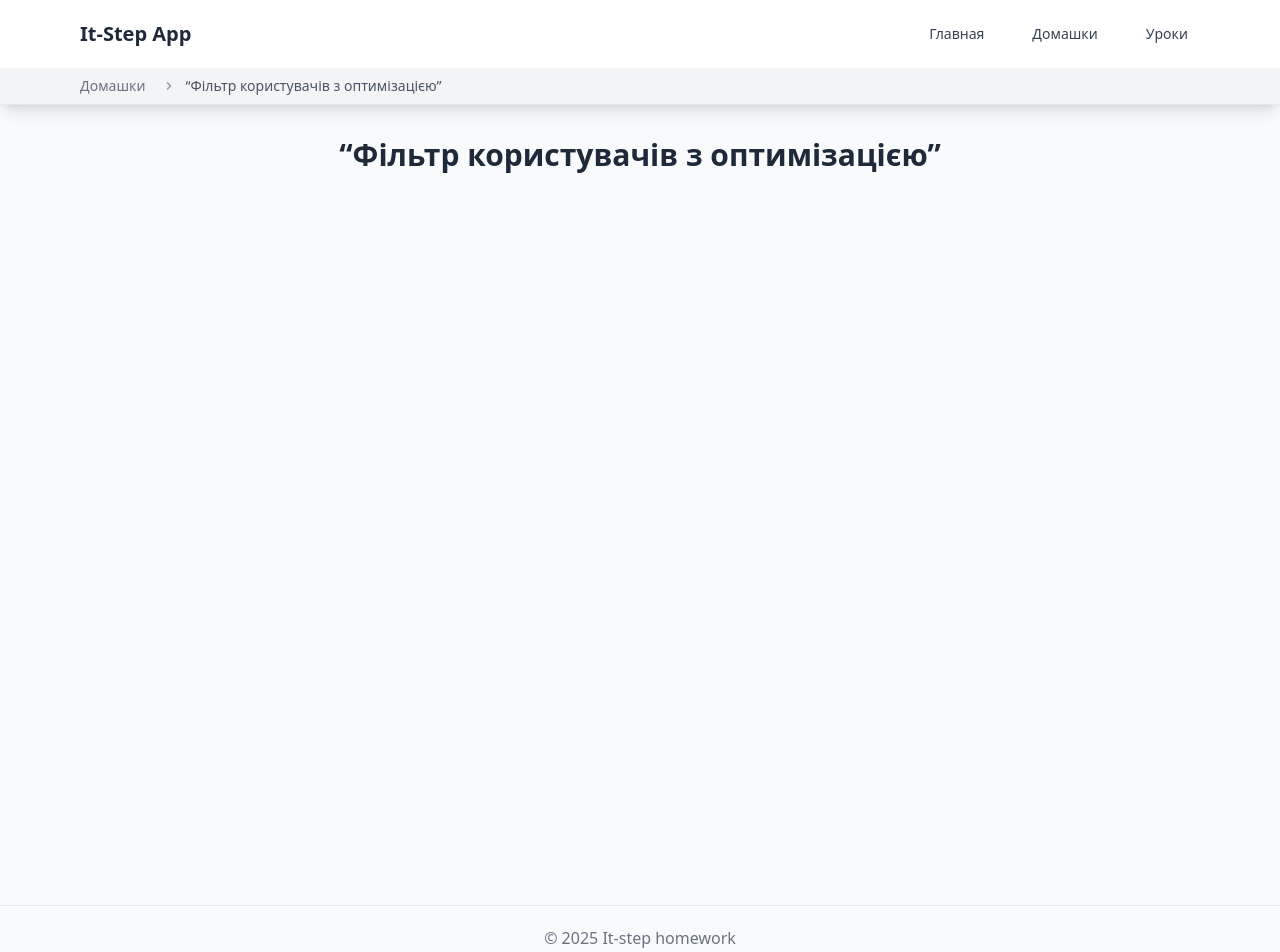
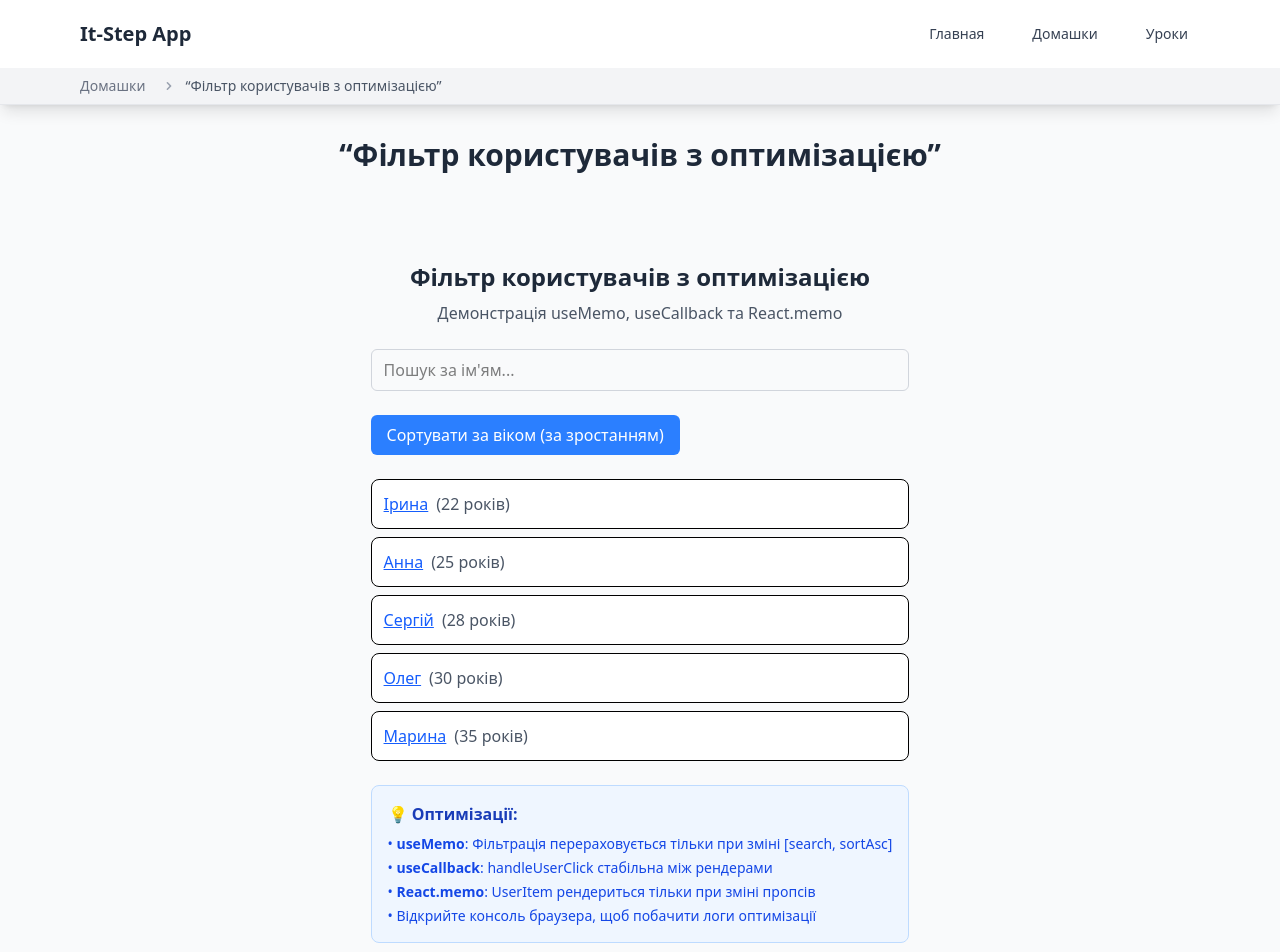
Before and after one commit to GGx321/It-step-homework, a React (Vite) app: page /homeworks/10 in a window 1280 px wide. Shown: the top 952 px of the page. Built offline with nearby package versions, Linux system fonts and the light colour scheme.

Commit message:
✨ Add Homework 10 component; implement UserFilterApp with user filtering and sorting

```diff
--- a/src/homeworks/10.tsx
+++ b/src/homeworks/10.tsx
@@ -1,9 +1,10 @@
 import HomeworkPage from '../components/HomeworkPage';
+import UserFilterApp from './components/UserFilterApp';
 
-export default function Homework9() {
+export default function Homework10() {
   return (
     <HomeworkPage>
-      <></>
+      <UserFilterApp />
     </HomeworkPage>
   );
 }
--- /dev/null
+++ b/src/homeworks/components/UserFilterApp.tsx
@@ -0,0 +1,107 @@
+import React, { useState, useMemo, useCallback } from 'react';
+import UserItem from './UserItem';
+
+interface User {
+  id: number;
+  name: string;
+  age: number;
+}
+
+const USERS: User[] = [
+  { id: 1, name: 'Анна', age: 25 },
+  { id: 2, name: 'Олег', age: 30 },
+  { id: 3, name: 'Ірина', age: 22 },
+  { id: 4, name: 'Сергій', age: 28 },
+  { id: 5, name: 'Марина', age: 35 },
+];
+
+const UserFilterApp: React.FC = () => {
+  const [search, setSearch] = useState('');
+  const [sortAsc, setSortAsc] = useState(true);
+
+  // useMemo для мемоізації фільтрації та сортування
+  // Залежності: [search, sortAsc]
+  const filteredAndSortedUsers = useMemo(() => {
+    console.log('🔄 Виконується фільтрація та сортування');
+
+    // Фільтрація за ім'ям (реєстр не враховується)
+    const filtered = USERS.filter((user) =>
+      user.name.toLowerCase().includes(search.toLowerCase()),
+    );
+
+    // Сортування за віком
+    const sorted = filtered.sort((a, b) => {
+      return sortAsc ? a.age - b.age : b.age - a.age;
+    });
+
+    return sorted;
+  }, [search, sortAsc]);
+
+  // useCallback для стабільності функції
+  const handleUserClick = useCallback((user: User) => {
+    alert(`${user.name}, ${user.age} років`);
+  }, []);
+
+  return (
+    <div className="mx-auto max-w-2xl space-y-6 p-6">
+      <div className="text-center">
+        <h2 className="mb-2 text-2xl font-bold text-gray-800">
+          Фільтр користувачів з оптимізацією
+        </h2>
+        <p className="text-gray-600">
+          Демонстрація useMemo, useCallback та React.memo
+        </p>
+      </div>
+
+      {/* Поле пошуку */}
+      <div>
+        <input
+          type="text"
+          value={search}
+          onChange={(e) => setSearch(e.target.value)}
+          placeholder="Пошук за ім'ям..."
+          className="w-full rounded-md border border-gray-300 px-3 py-2"
+        />
+      </div>
+
+      {/* Кнопка сортування */}
+      <div>
+        <button
+          onClick={() => setSortAsc(!sortAsc)}
+          className="rounded-md bg-blue-500 px-4 py-2 text-white hover:bg-blue-600"
+        >
+          Сортувати за віком ({sortAsc ? 'за зростанням' : 'за спаданням'})
+        </button>
+      </div>
+
+      {/* Список користувачів */}
+      <div className="space-y-2">
+        {filteredAndSortedUsers.map((user) => (
+          <UserItem key={user.id} user={user} onUserClick={handleUserClick} />
+        ))}
+      </div>
+
+      {/* Інформація про оптимізацію */}
+      <div className="rounded-lg border border-blue-200 bg-blue-50 p-4">
+        <h4 className="mb-2 font-semibold text-blue-800">💡 Оптимізації:</h4>
+        <ul className="space-y-1 text-sm text-blue-700">
+          <li>
+            • <strong>useMemo</strong>: Фільтрація перераховується тільки при
+            зміні [search, sortAsc]
+          </li>
+          <li>
+            • <strong>useCallback</strong>: handleUserClick стабільна між
+            рендерами
+          </li>
+          <li>
+            • <strong>React.memo</strong>: UserItem рендериться тільки при зміні
+            пропсів
+          </li>
+          <li>• Відкрийте консоль браузера, щоб побачити логи оптимізації</li>
+        </ul>
+      </div>
+    </div>
+  );
+};
+
+export default UserFilterApp;
--- /dev/null
+++ b/src/homeworks/components/UserItem.tsx
@@ -0,0 +1,34 @@
+import React from 'react';
+
+interface User {
+  id: number;
+  name: string;
+  age: number;
+}
+
+interface UserItemProps {
+  user: User;
+  onUserClick: (user: User) => void;
+}
+
+// React.memo для оптимізації - компонент перерендериться
+// тільки якщо змінились пропси
+const UserItem = React.memo(({ user, onUserClick }: UserItemProps) => {
+  console.log(`UserItem рендериться для користувача: ${user.name}`);
+
+  return (
+    <div className="rounded-lg border bg-white p-3">
+      <button
+        onClick={() => onUserClick(user)}
+        className="font-medium text-blue-600 underline hover:text-blue-800"
+      >
+        {user.name}
+      </button>
+      <span className="ml-2 text-gray-600">({user.age} років)</span>
+    </div>
+  );
+});
+
+UserItem.displayName = 'UserItem';
+
+export default UserItem;
```
